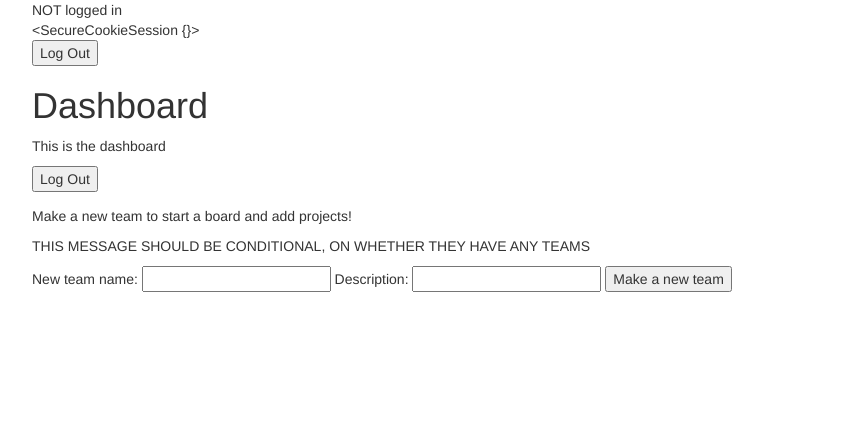
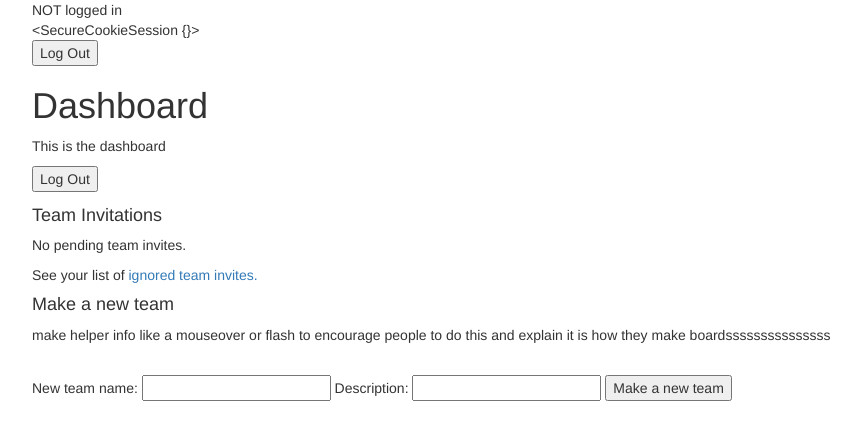
Before and after one commit to moreKEYTAR/Hackbright-project, a Flask app: template templates/dashboard.html in a window 1280 px wide. Shown: the top 440 px of the page, without its empty margins (38-899 px from the left). Run offline with Flask 2, Linux system fonts and the light colour scheme; the template is opened without the code that fills it, so the values that code supplies are empty; some libraries are stand-ins or nearby versions.

Commit message:
Updated dashboard.html to make more visually readable during development

```diff
--- a/static/dashboard.js
+++ b/static/dashboard.js
@@ -8,7 +8,7 @@ $('#make-team').on('click', function (evt) {
         function (results) {
         // results = {teamId: xxxxxx}
             // Should I put these into a separate function?
-            let div = $("<div>");
+
             let form = $("<form>");  // makes a form element, still unattached
                 form.attr({"action": "/view-team", "method": "GET"});
             let inputTeamId = $("<input>");
--- a/templates/dashboard.html
+++ b/templates/dashboard.html
@@ -34,12 +34,14 @@
   {% endif %}
 </div>
 <div>
-  {% if invites_list %}
-
-    <h3>Team Invitations</h3>
+  <h4>Team Invitations</h4>
+    {% if not invites_list%}
+    <p>No pending team invites.</P>
+      <p>See your list of<a href="/ignored-teams"> ignored team invites.</p></a>
+    {% else %}
       {% for invite in invites_list %}
         <div>
-          <h4>{{ invite.name }}</h4>
+          <h5>{{ invite.name }}</h5>
           <p class="desc">{{ invite.desc }}</p>
           <form action="/join-team" method="POST">
             <input type='hidden' name="team" value="{{ invite.team_id }}">
@@ -51,15 +53,14 @@
           </form>
         </div>
       {% endfor %}
-  {% endif %}
+    {% endif %}
 </div>
 
 <div>
-  <p>Make a new team to start a board and add projects!</p>
-  <p>THIS MESSAGE SHOULD BE CONDITIONAL, ON WHETHER THEY HAVE ANY TEAMS</p>
-  <!-- <form action="/new-team" method="GET">
-    <input type='submit' value='Make a new team'>
-  </form> -->
+  <h4>Make a new team</h4>
+  <p>make helper info like a mouseover or flash to encourage people to do
+    this and explain it is how they make boardsssssssssssssss</p>
+  <br>
   New team name: <input id="new-team-name" type="text">
   Description: <input id="new-team-desc" type="text">
   <input id="make-team" type='button' value='Make a new team'>
```
